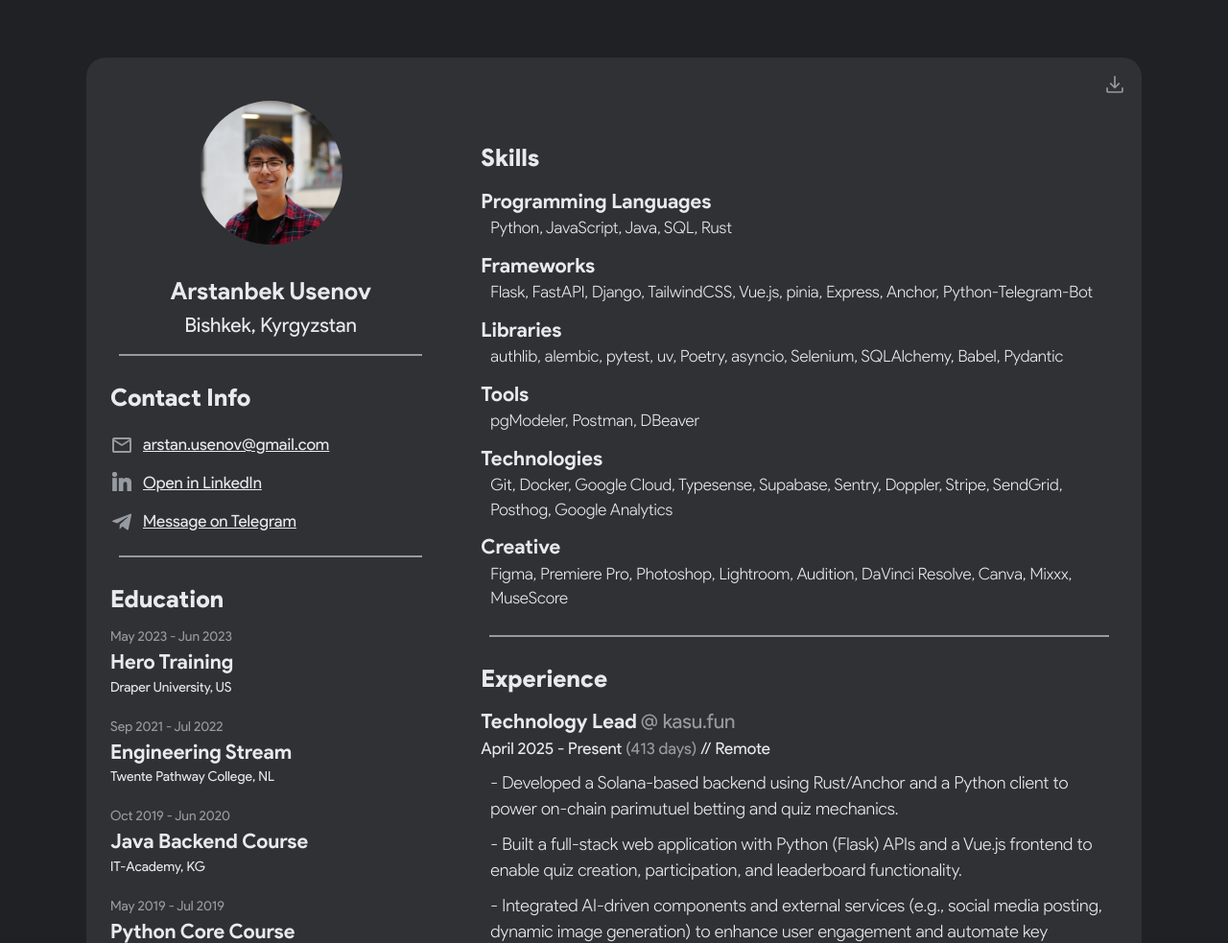
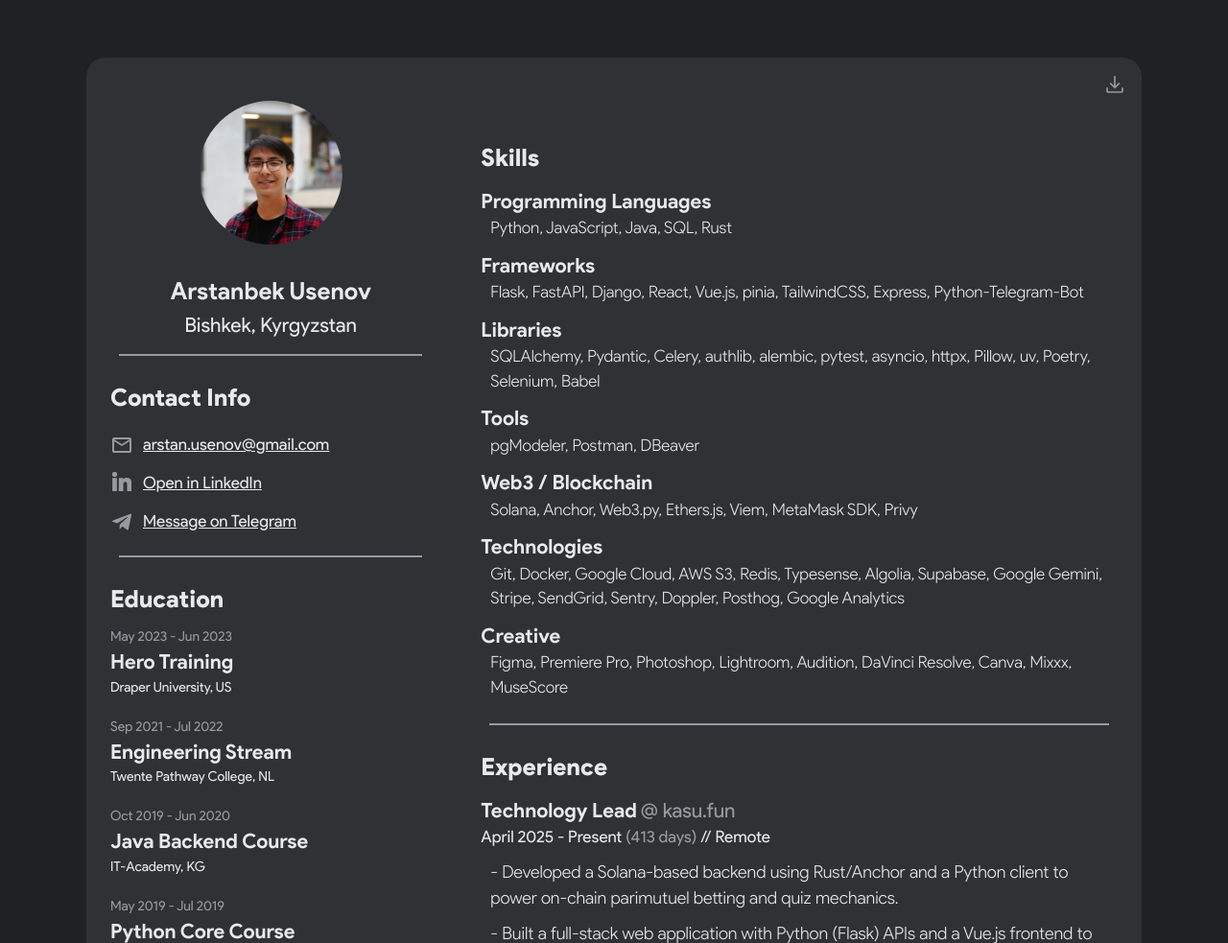
Before and after one commit to Barnacle322/cv-gcloud, a Flask app: page / in a window 1280 px wide. Shown: the top 983 px of the page at 96% size. Run offline with Flask 3, Linux system fonts and the light colour scheme.

Commit message:
Update skills with picks from recent project dependencies
- Frameworks: add React (deps show v19, react-router, react-spring);
  move Anchor out to Web3 row for clearer grouping
- Libraries: add Celery, httpx, Pillow; reorder so the strongest
  signals (SQLAlchemy, Pydantic, Celery) lead
- New Web3 / Blockchain row: Solana, Anchor, Web3.py, Ethers.js,
  Viem, MetaMask SDK, Privy
- Technologies: add AWS S3, Redis, Algolia, Google Gemini; reorder
  to surface cloud / infra before SaaS integrations

```diff
--- a/src/templates/home.html
+++ b/src/templates/home.html
@@ -272,16 +272,17 @@
                     <div class="skill">
                         <h3 class="skill-category">Frameworks</h3>
                         <p class="skill-description">
-                            Flask, FastAPI, Django, TailwindCSS, Vue.js, pinia,
-                            Express, Anchor, Python-Telegram-Bot
+                            Flask, FastAPI, Django, React, Vue.js, pinia,
+                            TailwindCSS, Express, Python-Telegram-Bot
                         </p>
                     </div>
 
                     <div class="skill">
                         <h3 class="skill-category">Libraries</h3>
                         <p class="skill-description">
-                            authlib, alembic, pytest, uv, Poetry, asyncio,
-                            Selenium, SQLAlchemy, Babel, Pydantic
+                            SQLAlchemy, Pydantic, Celery, authlib, alembic,
+                            pytest, asyncio, httpx, Pillow, uv, Poetry,
+                            Selenium, Babel
                         </p>
                     </div>
 
@@ -293,11 +294,20 @@
                     </div>
 
                     <div class="skill">
+                        <h3 class="skill-category">Web3 / Blockchain</h3>
+                        <p class="skill-description">
+                            Solana, Anchor, Web3.py, Ethers.js, Viem,
+                            MetaMask SDK, Privy
+                        </p>
+                    </div>
+
+                    <div class="skill">
                         <h3 class="skill-category">Technologies</h3>
                         <p class="skill-description">
-                            Git, Docker, Google Cloud, Typesense, Supabase,
-                            Sentry, Doppler, Stripe, SendGrid, Posthog, Google
-                            Analytics
+                            Git, Docker, Google Cloud, AWS S3, Redis,
+                            Typesense, Algolia, Supabase, Google Gemini,
+                            Stripe, SendGrid, Sentry, Doppler, Posthog,
+                            Google Analytics
                         </p>
                     </div>
 
```
